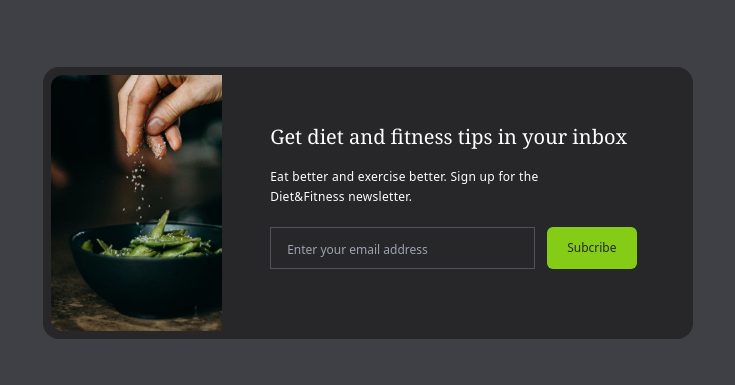
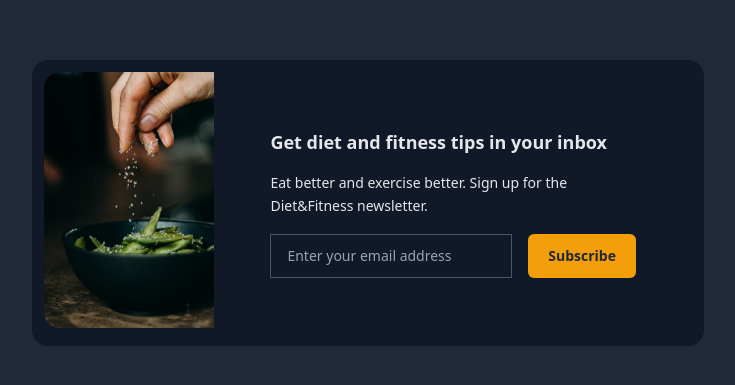
Before and after one commit to KouroshBhl/Tailwind-tutorial, a plain HTML site: page Mini projects/email-subscribe/index.html in a window 1280 px wide. Shown: the part 197-582 px from the top of the page, without its empty margins (272-1007 px from the left). Drawn offline with nearby package versions, Linux system fonts and the light colour scheme.

Commit message:
Implement email subscribe card

```diff
--- a/Mini projects/email-subscribe/index.html
+++ b/Mini projects/email-subscribe/index.html
@@ -7,49 +7,36 @@
     <script src="https://cdn.tailwindcss.com"></script>
     <title>Email Subscribe</title>
   </head>
-  <body>
-    <!-- Background Container -->
-    <div class="flex items-center justify-center h-screen bg-zinc-700">
-      <!-- Card -->
-      <div class="bg-zinc-800 p-2 mx-6 rounded-2xl">
-        <!-- Flex Container -->
-        <div class="flex flex-col md:flex-row rounded-l-xl">
-          <!-- Image -->
+  <body class="bg-gray-800">
+    <div class="h-screen max-w-2xl m-auto flex items-center">
+      <div class="flex bg-gray-900 rounded-2xl p-3 text-gray-200">
+        <div class="max-h-full">
           <img
-            src="images/image.jpg"
+            src="./images/image.jpg"
             alt=""
-            class="object-fit rounded-xl h-80 md:h-64 md:rounded-l-xl md:rounded-r-none transform hover:scale-105 hover:rounded-xl duration-200"
+            class="max-w-full max-h-80 rounded-l-2xl hover:scale-105 transition-all duration-300 hover:rounded-xl"
           />
-          <!-- Content -->
-          <div class="p-6 md:p-12">
-            <h2
-              class="font-serif text-xl font-medium text-center text-white md:text-left"
-            >
+        </div>
+        <div class="flex flex-col p-14">
+          <h1 class="text-lg font-semibold mb-4">
             Get diet and fitness tips in your inbox
-            </h2>
-
-            <p
-              class="max-w-xs my-4 text-xs leading-5 tracking-wide text-center text-white md:text-left"
-            >
+          </h1>
+          <p class="text-sm leading-relaxed">
             Eat better and exercise better. Sign up for the Diet&Fitness
             newsletter.
           </p>
 
-            <div
-              class="flex flex-col mt-5 space-y-4 md:space-x-3 md:flex-row md:space-y-0"
-            >
+          <div class="flex mt-4 justify-between gap-4">
             <input
               type="text"
               placeholder="Enter your email address"
-                class="p-2 px-4 text-center text-white bg-zinc-800 border border-zinc-600 placeholder:text-xs placeholder:text-center md:text-left placeholder:md:text-left focus:outline-none"
+              class="flex-grow bg-gray-900 border border-gray-600 text-sm pl-4 focus:outline-none"
             />
-
             <button
-                class="px-5 py-3 text-xs rounded-md text-zinc-800 bg-lime-500 hover:bg-lime-700 hover:text-white duration-500"
+              class="bg-amber-500 px-5 py-3 rounded-md text-sm hover:bg-amber-600 transition duration-200 text-gray-800 font-semibold hover:text-gray-200 active:bg-amber-700"
             >
-                Subcribe
+              Subscribe
             </button>
-            </div>
           </div>
         </div>
       </div>
```
Lines whose indentation alone changed are shown as unchanged.
